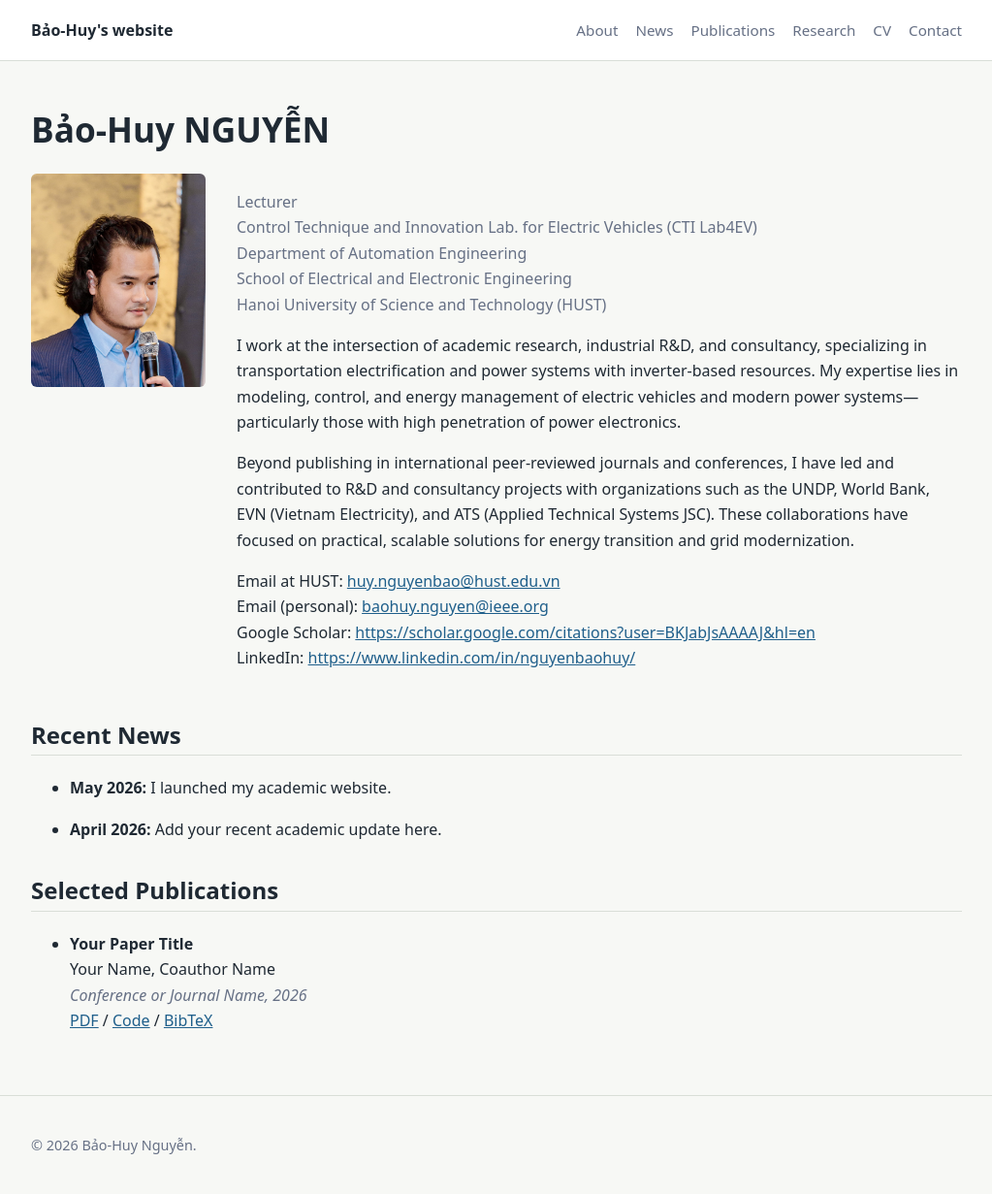
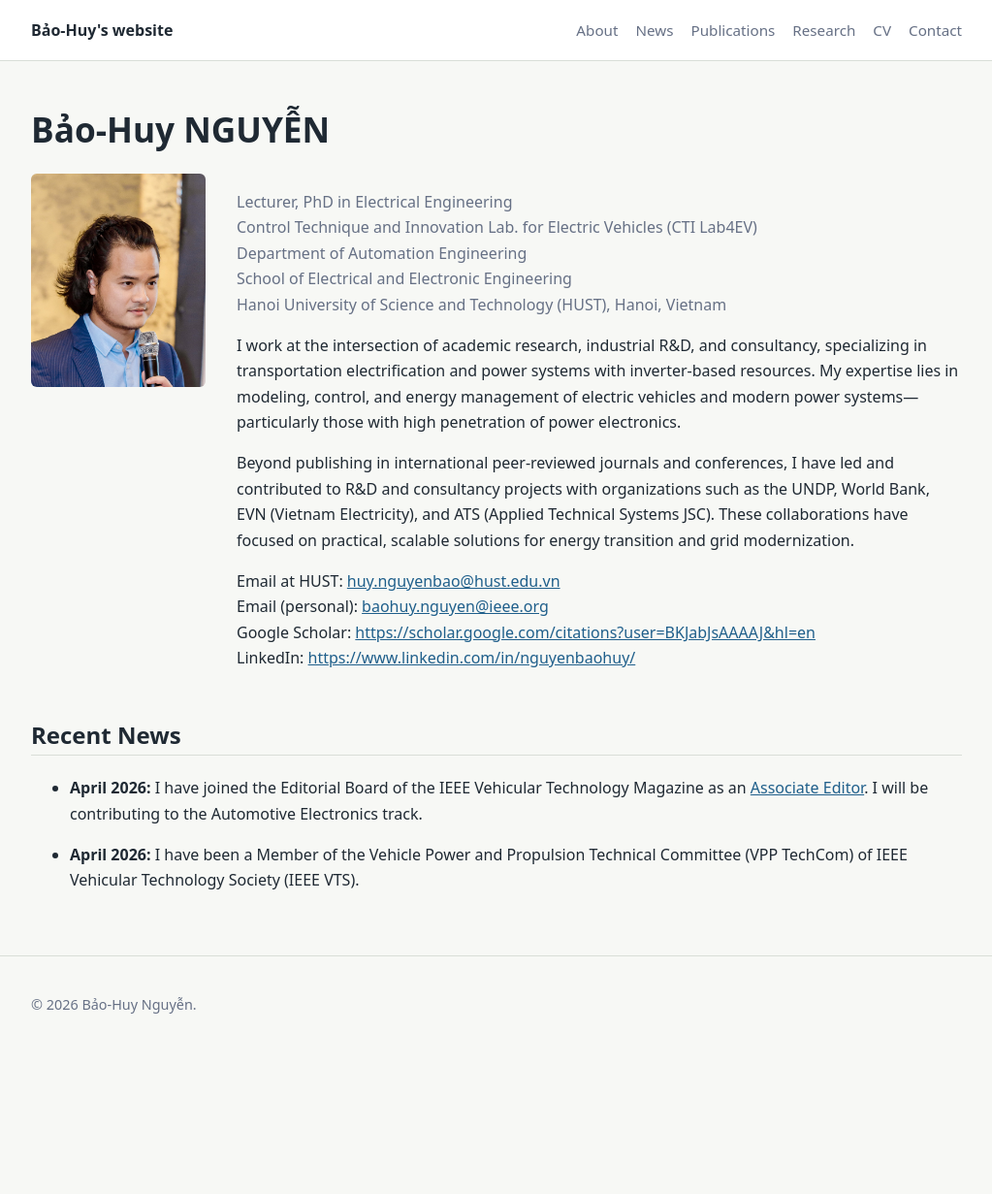
Before and after one commit to baohuynguyen/baohuynguyen.github.io, a Jekyll site: the page built from index.md, in a window 1280 px wide. Shown: the whole page at 97% size, without its empty margins (128-1151 px from the left). Built offline with Jekyll 4.4.1, drawn with Linux system fonts in a browser that asks for light colours; after the commit the page ends 1086 px from its top, so only the background shows below that.

Commit message:
Update index.md

```diff
--- a/index.md
+++ b/index.md
@@ -10,11 +10,11 @@ title: About
 
   <div>
     <p class="meta">
-      Lecturer <br>
+      Lecturer, PhD in Electrical Engineering <br>
       Control Technique and Innovation Lab. for Electric Vehicles (CTI Lab4EV) <br>
       Department of Automation Engineering <br>
       School of Electrical and Electronic Engineering <br>
-      Hanoi University of Science and Technology (HUST)
+      Hanoi University of Science and Technology (HUST), Hanoi, Vietnam
     </p>
 
     <p>
@@ -36,17 +36,8 @@ title: About
 ## Recent News
 
 <ul class="news-list">
-  <li><strong>May 2026:</strong> I launched my academic website.</li>
-  <li><strong>April 2026:</strong> Add your recent academic update here.</li>
+  <li><strong>April 2026:</strong> I have joined the Editorial Board of the IEEE Vehicular Technology Magazine as an <a href="https://vtsociety.org/position/associate-editor-automotive-electronics" target="_blank" rel="noopener">Associate Editor</a>. I will be contributing to the Automotive Electronics track.</li>
+
+  <li><strong>April 2026:</strong> I have been a Member of the Vehicle Power and Propulsion Technical Committee (VPP TechCom) of IEEE Vehicular Technology Society (IEEE VTS).</li>
+
 </ul>
-
-## Selected Publications
-
-<ul class="publication-list">
-  <li>
-    <span class="pub-title">Your Paper Title</span><br>
-    Your Name, Coauthor Name<br>
-    <span class="pub-venue">Conference or Journal Name, 2026</span><br>
-    <a href="#">PDF</a> / <a href="#">Code</a> / <a href="#">BibTeX</a>
-  </li>
-</ul>
```
